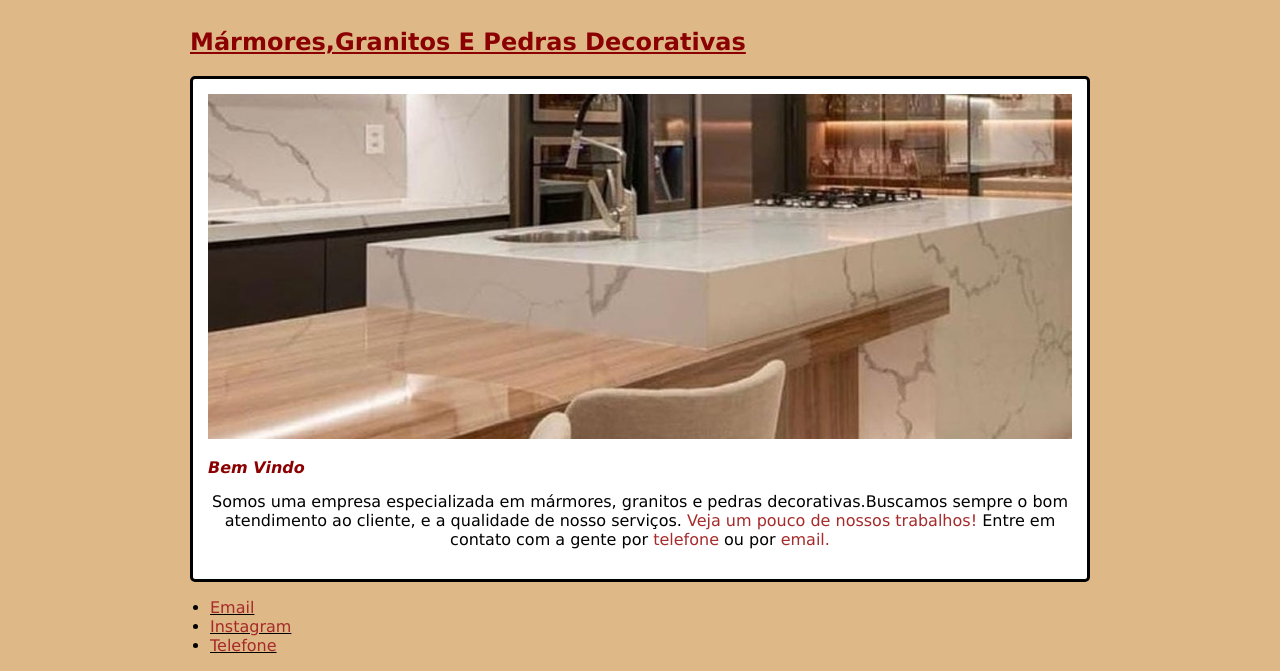
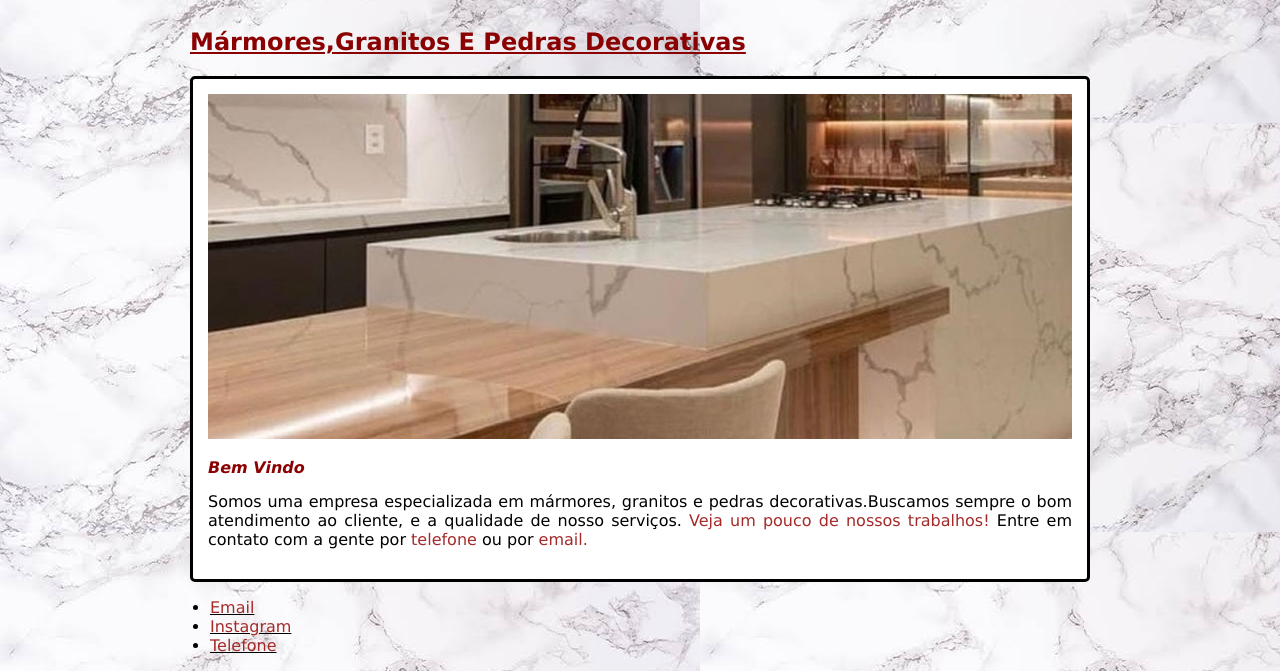
Before and after one commit to LorrayneTRCG/Desafio-Git-GitHub, a plain HTML site: page html/index.html in a window 1280 px wide. Shown: the part 695-1366 px from the top of the page. Drawn offline with Linux system fonts and the light colour scheme; files whose address does not match are found by name.

Commit message:
modificação arquivo css

```diff
--- a/html/style.css
+++ b/html/style.css
@@ -1,6 +1,6 @@
 body {
     font-family: 'Lucida Sans', 'Lucida Sans Regular', 'Lucida Grande', 'Lucida Sans Unicode', Geneva, Verdana, sans-serif;
-background: burlywood;
+background-image: url(./marmore.jpeg);
 max-width: 900px;
 margin: auto;
 }
@@ -12,6 +12,7 @@ margin: auto;
     font-size: 02cm;
     text-transform: uppercase;
     color: red;
+    text-align: left;
 }
 .subtitle{
     text-decoration: underline;
@@ -36,7 +37,7 @@ margin: auto;
 .post_content {
     margin: 0%;
     margin-bottom: 15px;
-    text-align: center;
+    text-align: justify;
 }
 .post_image {
     margin-bottom: 15px;
```
